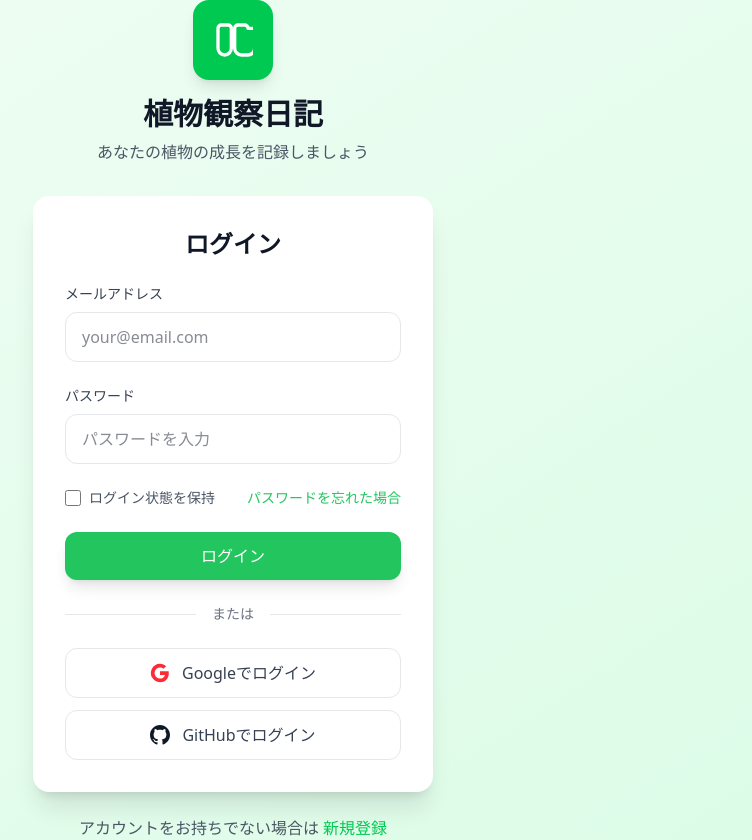
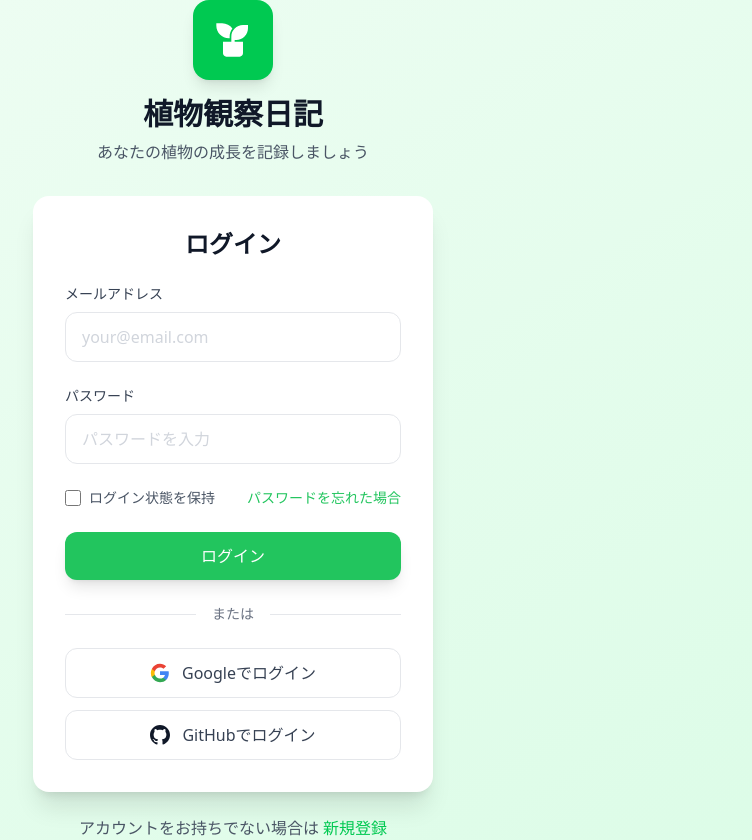
Before and after one commit to sugawara-kouki/plantlog, a Next.js app: page /login in a window 1280 px wide. Shown: the whole page, without its empty margins (407-1159 px from the left). Built offline with nearby package versions, Linux system fonts and the light colour scheme; no server answers.

Commit message:
fix: ログイン画面のアプリロゴとGoogleのロゴのデザインを微調整

```diff
--- a/src/app/login/page.tsx
+++ b/src/app/login/page.tsx
@@ -6,6 +6,7 @@ import { useEffect } from 'react';
 import { LoginForm } from '@/components/auth/LoginForm';
 import { isAuthenticatedAtom } from '@/store/auth';
 import Link from 'next/link';
+import { RiPlantFill } from '@remixicon/react';
 
 export default function LoginPage() {
   const router = useRouter();
@@ -26,19 +27,7 @@ export default function LoginPage() {
       <div className="w-full max-w-md px-6">
         <div className="text-center mb-8">
           <div className="inline-flex items-center justify-center w-20 h-20 bg-green-500 rounded-2xl mb-4 shadow-lg">
-            <svg
-              className="w-10 h-10 text-white"
-              fill="none"
-              stroke="currentColor"
-              viewBox="0 0 24 24"
-            >
-              <path
-                strokeLinecap="round"
-                strokeLinejoin="round"
-                strokeWidth={2}
-                d="M7 21a4 4 0 01-4-4V5a2 2 0 012-2h4a2 2 0 012 2v12a4 4 0 01-4 4zM21 5a2 2 0 00-2-2h-4a2 2 0 00-2 2v12a4 4 0 004 4h4a4 4 0 004-4V5z"
-              />
-            </svg>
+            <RiPlantFill className="w-6 h-6 text-white lg:w-10 lg:h-10" />
           </div>
           <h1 className="text-3xl font-semibold text-gray-900 mb-2">
             植物観察日記
--- a/src/components/auth/LoginForm.tsx
+++ b/src/components/auth/LoginForm.tsx
@@ -138,7 +138,7 @@ export function LoginForm({ onSuccess, onError }: LoginFormProps) {
             {...register('email')}
             type="email"
             placeholder="your@email.com"
-            className="w-full px-4 py-3 border border-gray-200 rounded-xl focus:border-primary focus:outline-none focus:ring-2 focus:ring-primary/20 transition-all"
+            className="w-full px-4 py-3 border placeholder:text-gray-300 text-gray-800 border-gray-200 rounded-xl focus:border-primary focus:outline-none focus:ring-2 focus:ring-primary/20 transition-all"
             disabled={isLoading}
           />
           {errors.email && (
@@ -154,7 +154,7 @@ export function LoginForm({ onSuccess, onError }: LoginFormProps) {
             {...register('password')}
             type="password"
             placeholder="パスワードを入力"
-            className="w-full px-4 py-3 border border-gray-200 rounded-xl focus:border-primary focus:outline-none focus:ring-2 focus:ring-primary/20 transition-all"
+            className="w-full px-4 py-3 border placeholder:text-gray-300 text-gray-800 border-gray-200 rounded-xl focus:border-primary focus:outline-none focus:ring-2 focus:ring-primary/20 transition-all"
             disabled={isLoading}
           />
           {errors.password && (
@@ -206,22 +206,22 @@ export function LoginForm({ onSuccess, onError }: LoginFormProps) {
           disabled={isLoading}
           className="w-full flex items-center justify-center space-x-3 py-3 px-4 border border-gray-200 rounded-xl hover:border-gray-300 transition-colors disabled:opacity-50 disabled:cursor-not-allowed"
         >
-          <svg className="w-5 h-5 text-red-500" viewBox="0 0 24 24">
+          <svg className="w-5 h-5" viewBox="0 0 24 24">
             <path
-              fill="currentColor"
+              fill="#4285f4"
               d="M22.56 12.25c0-.78-.07-1.53-.2-2.25H12v4.26h5.92c-.26 1.37-1.04 2.53-2.21 3.31v2.77h3.57c2.08-1.92 3.28-4.74 3.28-8.09z"
             />
             <path
-              fill="currentColor"
+              fill="#34a853"
               d="M12 23c2.97 0 5.46-.98 7.28-2.66l-3.57-2.77c-.98.66-2.23 1.06-3.71 1.06-2.86 0-5.29-1.93-6.16-4.53H2.18v2.84C3.99 20.53 7.7 23 12 23z"
             />
             <path
-              fill="currentColor"
+              fill="#fbbc05"
               d="M5.84 14.09c-.22-.66-.35-1.36-.35-2.09s.13-1.43.35-2.09V7.07H2.18C1.43 8.55 1 10.22 1 12s.43 3.45 1.18 4.93l2.85-2.22.81-.62z"
             />
             <path
-              fill="currentColor"
-              d="M12 5.38c1.62 0 3.06.56 4.21 1.64l3.15-3.15C17.45 2.09 14.97 1 12 1 7.7 1 3.99 3.47 2.18 7.07l3.66 2.84c.87-2.6 3.3-4.53 6.16-4.53z"
+              fill="#ea4335"
+              d="M12 1C7.7 1 3.99 3.47 2.18 7.07l3.66 2.84c.87-2.6 3.3-4.53 6.16-4.53 1.62 0 3.06.56 4.21 1.64l3.15-3.15C17.45 2.09 14.97 1 12 1z"
             />
           </svg>
           <span className="text-gray-700 font-medium">Googleでログイン</span>
```
